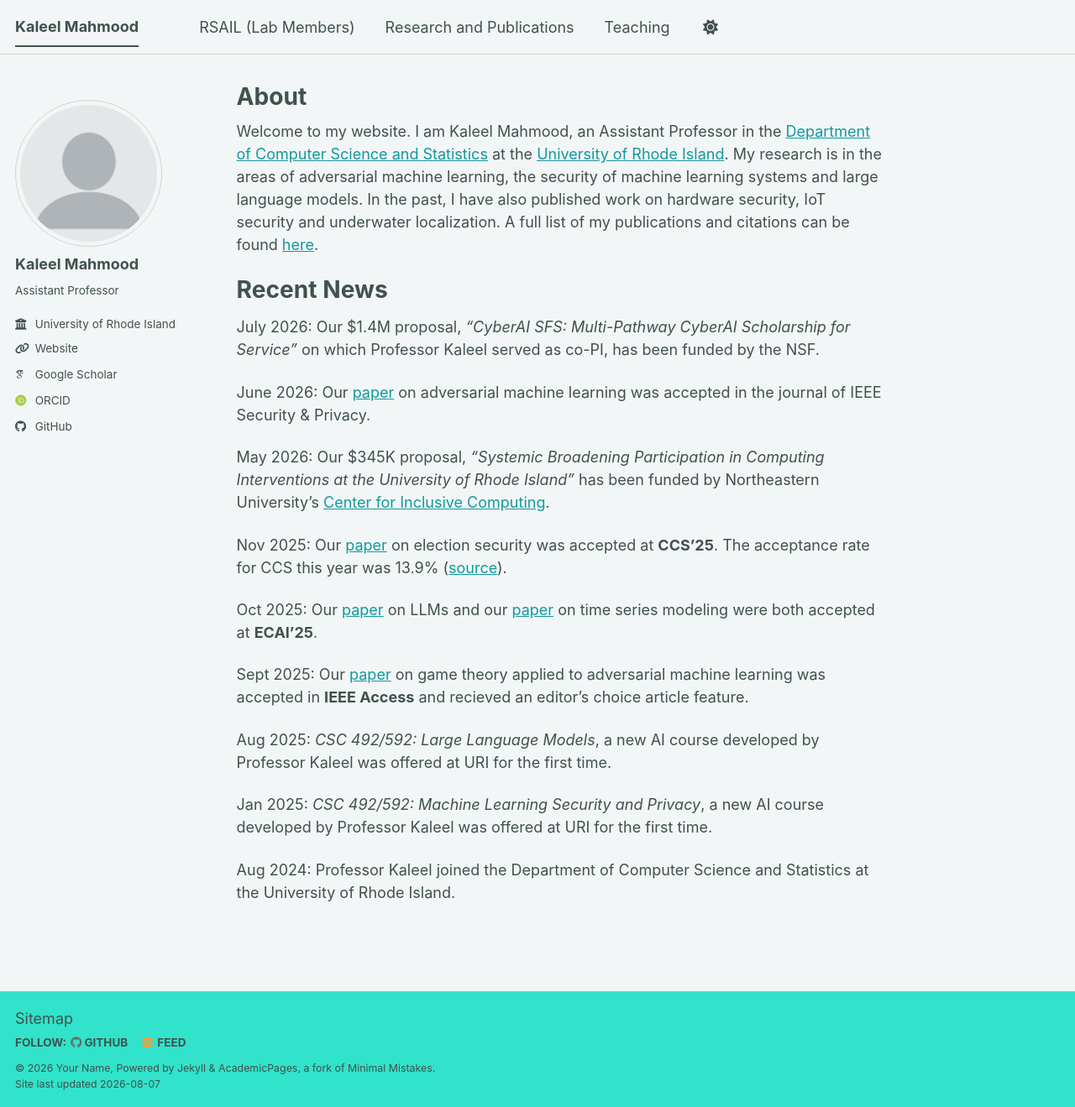
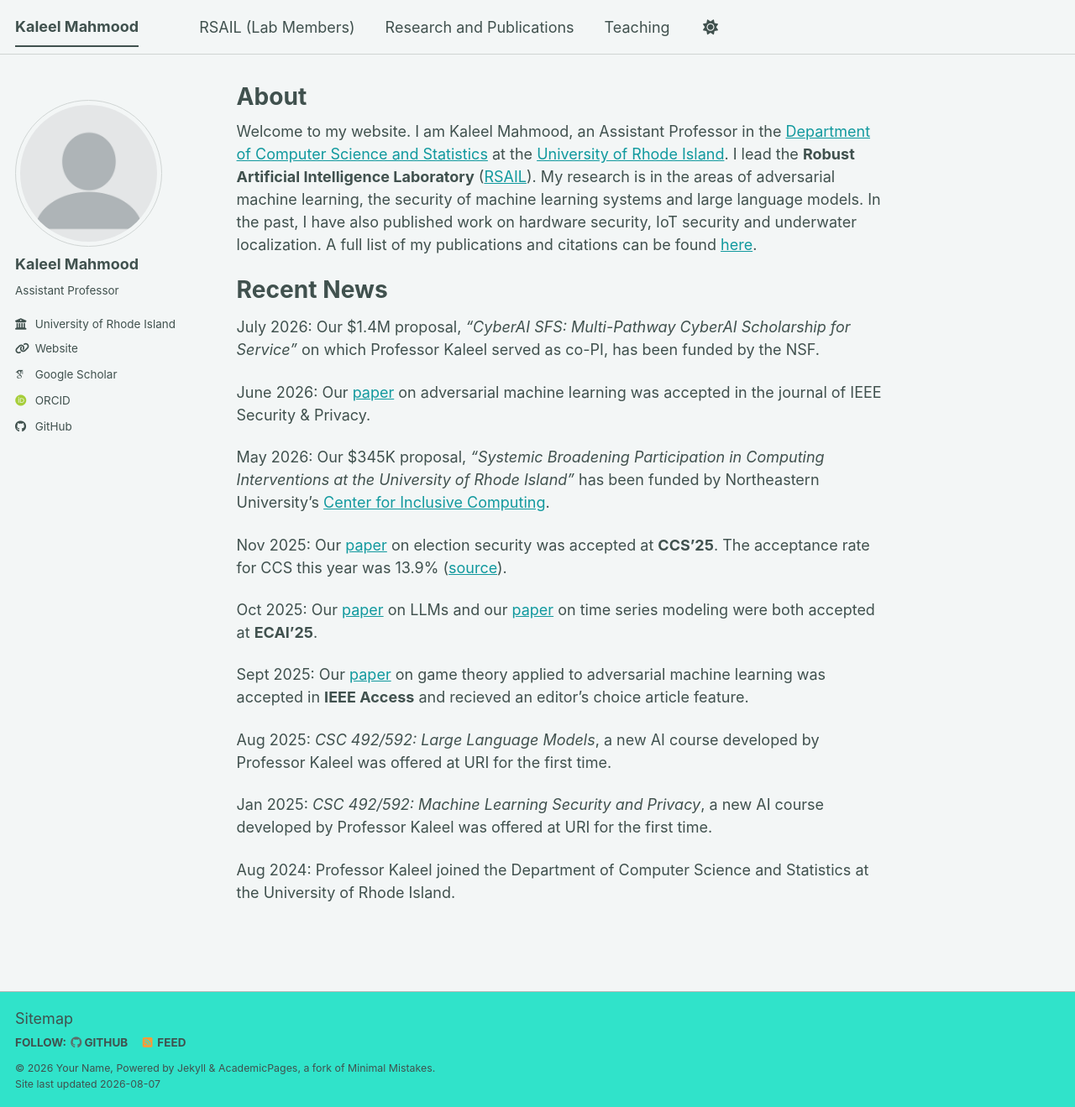
Before and after one commit to MetaMain/kaleel, a Jekyll site: the page built from _pages/about.md, in a window 1280 px wide and 1319 px high. Shown: the whole window at 84% size. Built offline with Jekyll 4.4.1, drawn with Linux system fonts in a browser that asks for light colours; some web fonts are replaced; a script bundle is joined from its source files by our own code; library files that are not in the unit come from our copies.

Commit message:
Revise introduction in about.md to include RSAIL
Updated the introduction to include leadership of the Robust Artificial Intelligence Laboratory.

```diff
--- a/_pages/about.md
+++ b/_pages/about.md
@@ -7,7 +7,7 @@ redirect_from:
   - /about.html
 ---
 
-Welcome to my website. I am Kaleel Mahmood, an Assistant Professor in the [Department of Computer Science and Statistics](https://web.uri.edu/cs/academics/computer-science/faculty/) at the [University of Rhode Island](https://www.uri.edu/). My research is in the areas of adversarial machine learning, the security of machine learning systems and large language models. In the past, I have also published work on hardware security, IoT security and underwater localization. A full list of my publications and citations can be found [here](https://scholar.google.com/citations?user=axn5PtMAAAAJ).
+Welcome to my website. I am Kaleel Mahmood, an Assistant Professor in the [Department of Computer Science and Statistics](https://web.uri.edu/cs/academics/computer-science/faculty/) at the [University of Rhode Island](https://www.uri.edu/). I lead the <b>Robust Artificial Intelligence Laboratory</b> ([RSAIL](https://metamain.github.io/kaleel/lab/)). My research is in the areas of adversarial machine learning, the security of machine learning systems and large language models. In the past, I have also published work on hardware security, IoT security and underwater localization. A full list of my publications and citations can be found [here](https://scholar.google.com/citations?user=axn5PtMAAAAJ).
 
 Recent News
 ======
```
